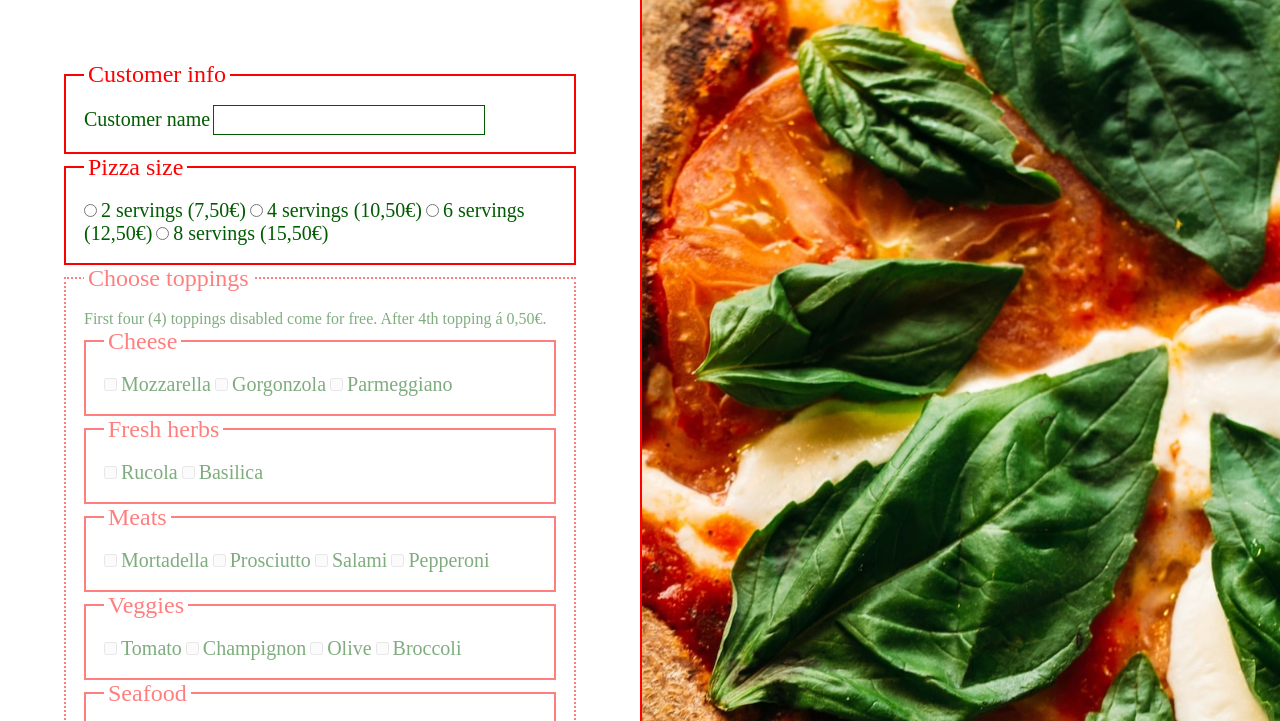
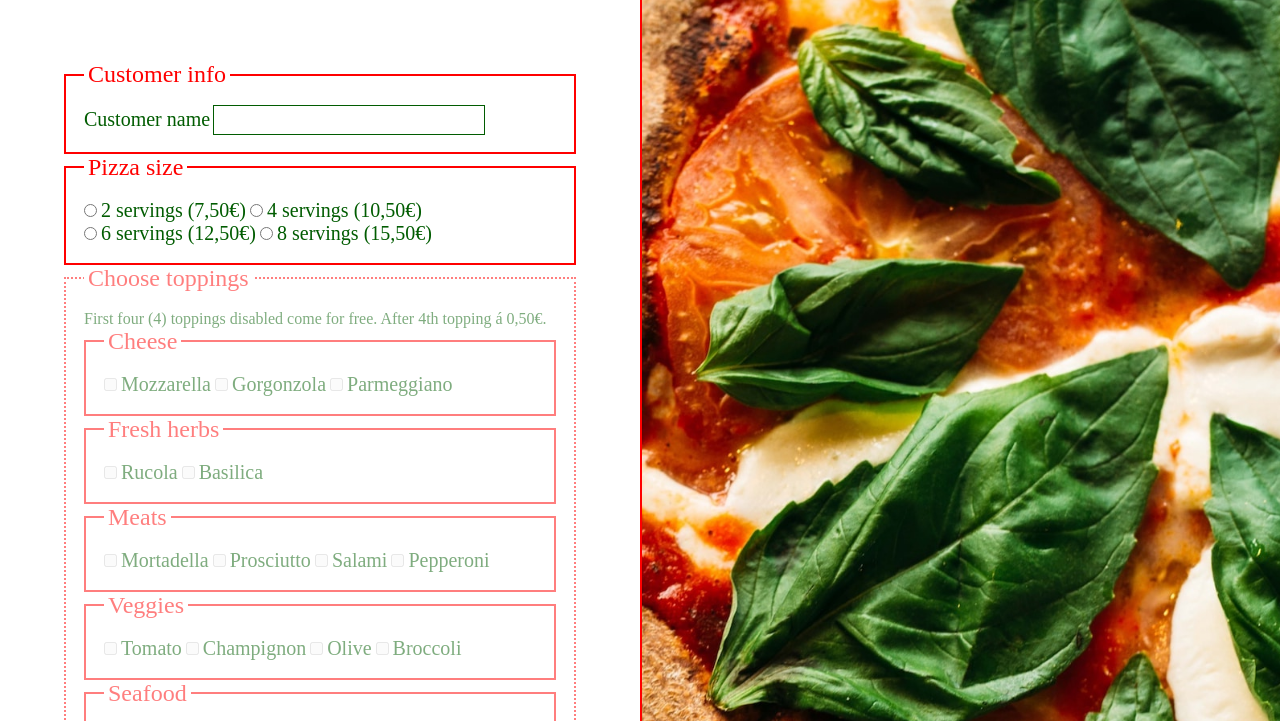
Before and after one commit to JerryUusis/react23_js_margit, a plain HTML site: page pizza_order_application/index.html in a window 1280 px wide. Shown: the part 79-800 px from the top of the page. Drawn offline with Linux system fonts and the light colour scheme; a web font is replaced by a local one.

Commit message:
Pizza order app: increased radio input and label responsiveness. Optimised form and background not to leave any empty space on page

```diff
--- a/pizza_order_application/index.html
+++ b/pizza_order_application/index.html
@@ -23,14 +23,22 @@
         <!-- Pizza size section -->
         <fieldset class="pizza-size">
             <legend>Pizza size</legend>
+                <div class="input-label-wrapper">
                     <input type="radio" id="pizza-size-2" name="pizza-size" value="7.50">
                     <label for="pizza-size-2">2 servings (7,50€)</label>
+                </div>
+                <div class="input-label-wrapper">
                     <input type="radio" id="pizza-size-4" name="pizza-size" value="10.50">
                     <label for="pizza-size-4">4 servings (10,50€)</label>
+                </div>
+                <div class="input-label-wrapper">
                     <input type="radio" id="pizza-size-6" name="pizza-size" value="12.50">
                     <label for="pizza-size-6">6 servings (12,50€)</label>
+                </div>
+                <div class="input-label-wrapper">
                     <input type="radio" id="pizza-size-8" name="pizza-size" value="15.50">
                     <label for="pizza-size-8">8 servings (15,50€)</label>
+                </div>
         </fieldset>
 
         <!-- Toppings section -->
--- a/pizza_order_application/style.css
+++ b/pizza_order_application/style.css
@@ -9,6 +9,7 @@
 body {
     background: url(img/pizza_backround_huge.jpeg) no-repeat center center/cover;
     width: 100%;
+    min-height: 100vh;
 }
 
 h1 {
@@ -22,6 +23,7 @@ h1 {
 
 .container {
     width: 50%;
+    min-height: 100vh;
     margin-right: auto;
     outline: 2px solid red;
     background-color: white;
@@ -65,6 +67,10 @@ label {
 }
 
 /* Input styles */
+
+.input-label-wrapper {
+    display: inline-block;
+}
 
 input {
     font-size: 1.25rem;
```
Lines whose indentation alone changed are shown as unchanged.
